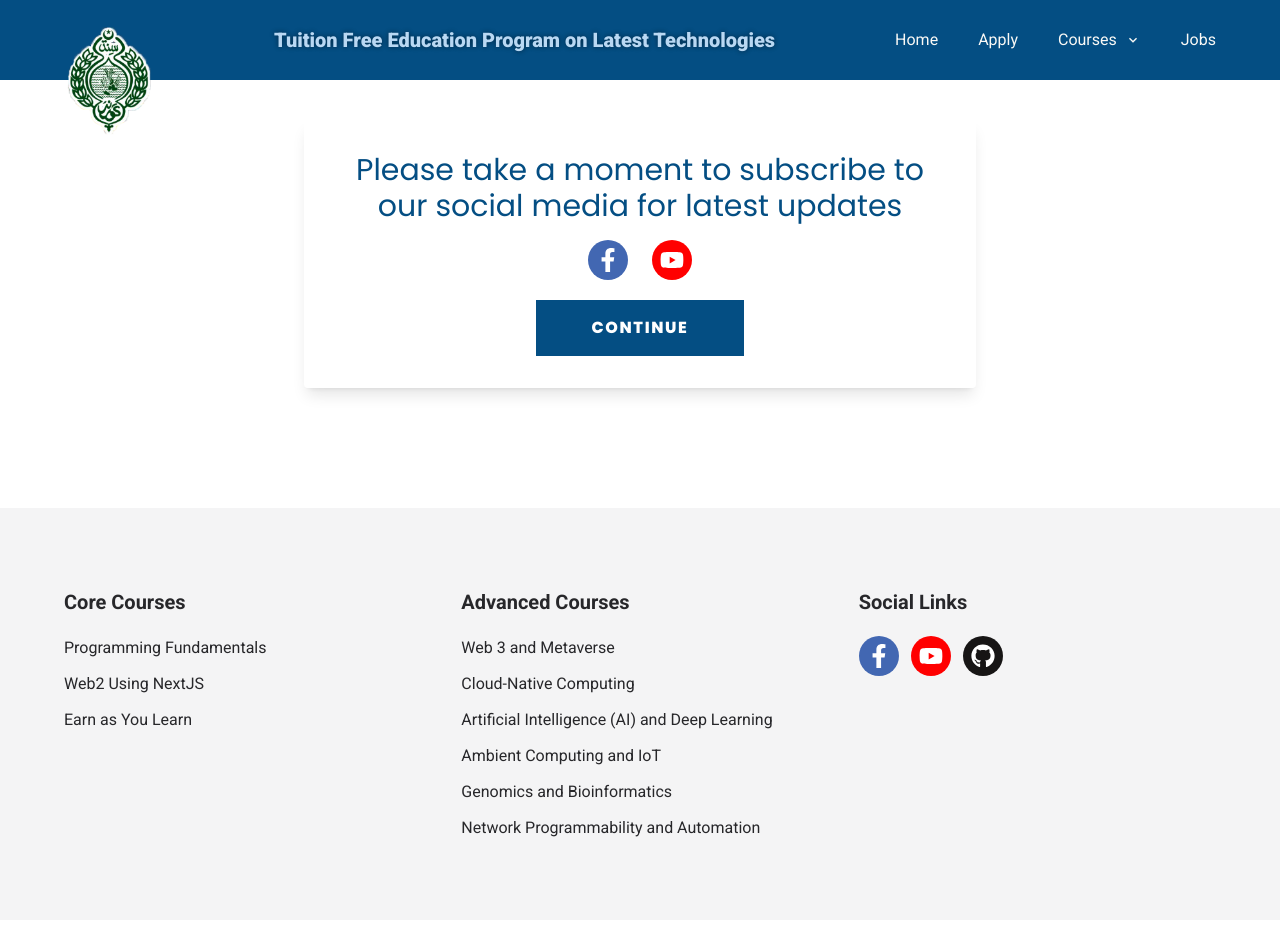
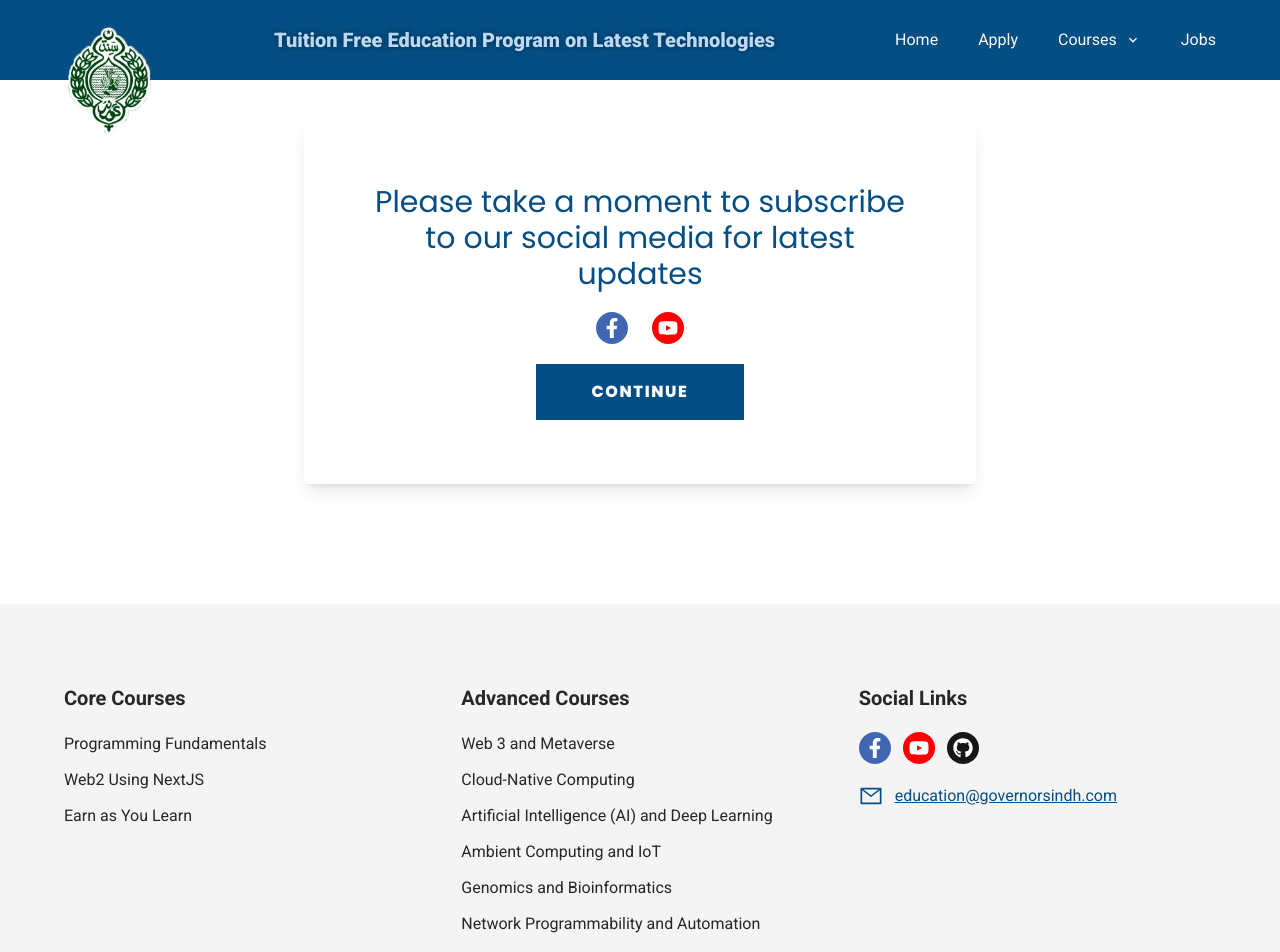
Before and after one commit to governor-sindh/website, a Next.js app: page /apply in a window 1280 px wide. Shown: the top 952 px of the page. Before the commit the page ends 920 px from the top, so only its background shows below. Built offline with nearby package versions, Linux system fonts and the light colour scheme.

Commit message:
icon size small

```diff
--- a/src/components/Footer/index.tsx
+++ b/src/components/Footer/index.tsx
@@ -2,6 +2,7 @@ import React from "react";
 import Link from "next/link";
 import { FaFacebookF, FaGithub, FaYoutube } from "react-icons/fa";
 import { CompulsoryData, tracks } from "@/data";
+import { AiOutlineMail } from "react-icons/ai";
 
 function Footer() {
   return (
@@ -44,29 +45,40 @@ function Footer() {
           <div className="text-zinc-800">
             <h1 className="text-xl font-bold">Social Links</h1>
 
-            <div className="mt-5 flex gap-3  md:text-sm">
+            <div className="mt-5 flex gap-3 md:text-sm">
               <Link
                 href={"https://www.facebook.com/governorsindhinitiative"}
                 target="_blank"
-                className="flex h-10 w-10 items-center justify-center rounded-full bg-[#4267B2] text-white"
+                className="flex h-8 w-8 items-center justify-center rounded-full bg-[#4267B2] text-white"
               >
-                <FaFacebookF className="h-6 w-6" />
+                <FaFacebookF className="h-5 w-5" />
               </Link>
               <Link
                 href={"https://www.youtube.com/@KamranTessorikk"}
                 target="_blank"
-                className="flex h-10 w-10 items-center justify-center rounded-full bg-[#FF0000] text-white"
+                className="flex h-8 w-8 items-center justify-center rounded-full bg-[#FF0000] text-white"
               >
-                <FaYoutube className="h-6 w-6" />
+                <FaYoutube className="h-5 w-5" />
               </Link>
               <Link
                 href={"https://github.com/panaverse"}
                 target="_blank"
-                className="flex h-10 w-10 items-center justify-center rounded-full bg-[#171515] text-white"
+                className="flex h-8 w-8 items-center justify-center rounded-full bg-[#171515] text-white"
               >
-                <FaGithub className="h-6 w-6" />
+                <FaGithub className="h-5 w-5" />
               </Link>
             </div>
+
+            <Link
+              className="mt-4 flex items-center text-main underline py-1"
+              href="mailto:education@governorsindh.com"
+              target="_blank"
+            >
+              <div className="h-6 w-6 mr-3">
+              <AiOutlineMail className="h-6 w-6 text-main" />
+              </div>
+              education@governorsindh.com
+            </Link>
           </div>
         </div>
       </div>
--- a/src/components/form/SocialInvitation.tsx
+++ b/src/components/form/SocialInvitation.tsx
@@ -14,32 +14,32 @@ export default function SocialInvitation({
   setShowSocialInvitation: Dispatch<SetStateAction<boolean>>;
 }) {
   return (
-    <div className="z-10 mx-4 my-10 flex w-full max-w-2xl flex-col items-center justify-center rounded bg-opacity-30 px-4 py-8 text-black shadow-lg backdrop-blur-3xl md:mx-10 md:px-6">
+    <div className="z-10 mx-4 my-10 flex w-full max-w-2xl flex-col items-center justify-center gap-5 rounded bg-opacity-30 px-4 py-8 text-black shadow-lg backdrop-blur-3xl md:mx-14 md:p-16">
       <h2
         className="text-center text-xl text-main xs:text-3xl"
         style={poppins.style}
       >
         Please take a moment to subscribe to our social media for latest updates
       </h2>
-      <div className="mt-4 flex gap-6">
+      <div className="flex gap-6">
         <Link
           href={"https://www.facebook.com/governorsindhinitiative"}
           target="_blank"
-          className="flex h-10 w-10 items-center justify-center rounded-full bg-[#4267B2] text-white"
+          className="flex h-8 w-8 items-center justify-center rounded-full bg-[#4267B2] text-white"
         >
-          <FaFacebookF className="h-6 w-6" />
+          <FaFacebookF className="h-5 w-5" />
         </Link>
         <Link
           href={"https://www.youtube.com/@KamranTessorikk"}
           target="_blank"
-          className="flex h-10 w-10 items-center justify-center rounded-full bg-[#FF0000] text-white"
+          className="flex h-8 w-8 items-center justify-center rounded-full bg-[#FF0000] text-white"
         >
-          <FaYoutube className="h-6 w-6" />
+          <FaYoutube className="h-5 w-5" />
         </Link>
       </div>
       <button
         onClick={() => setShowSocialInvitation(false)}
-        className="mt-5 w-full bg-main py-4 text-center font-semibold tracking-widest text-white transition-all hover:translate-y-1 disabled:opacity-60 disabled:hover:cursor-not-allowed xs:w-52"
+        className="w-full bg-main py-4 text-center font-semibold tracking-widest text-white transition-all hover:translate-y-1 disabled:opacity-60 disabled:hover:cursor-not-allowed xs:w-52"
         style={poppins.style}
       >
         CONTINUE
```
